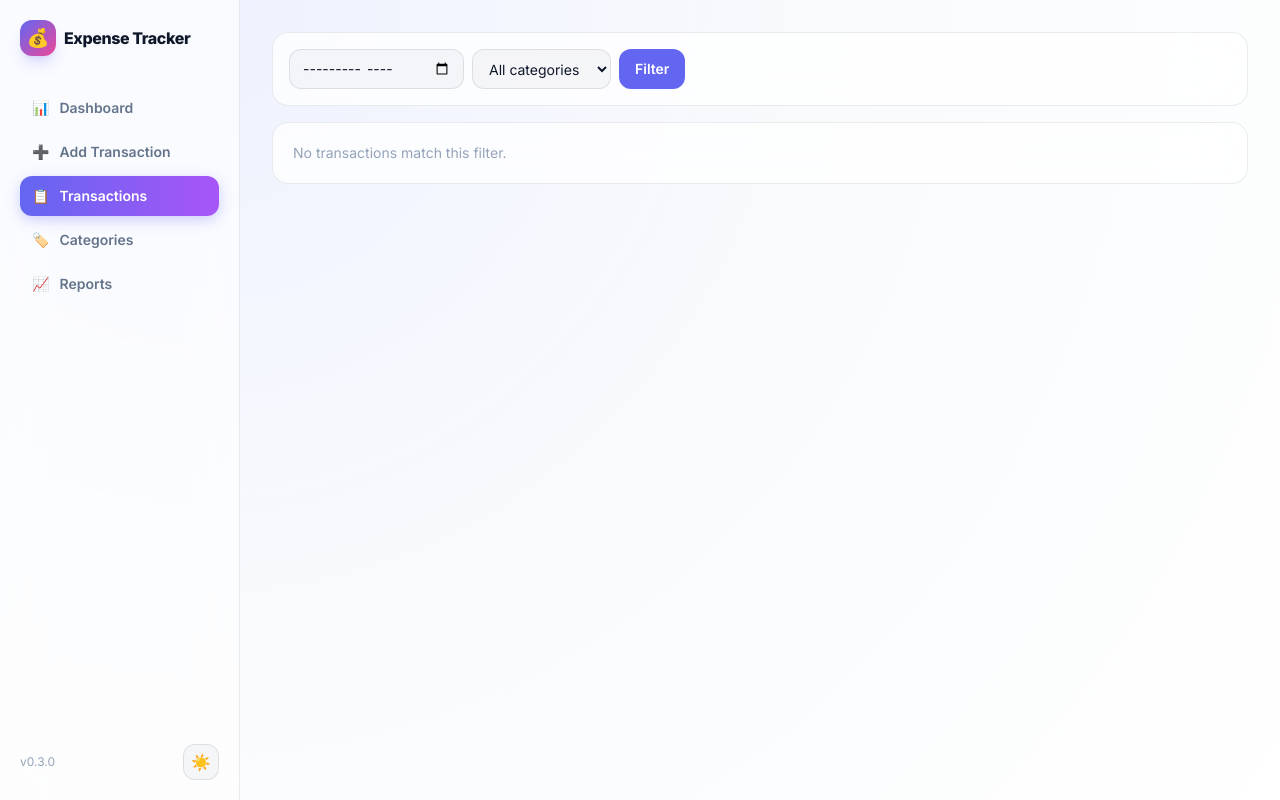
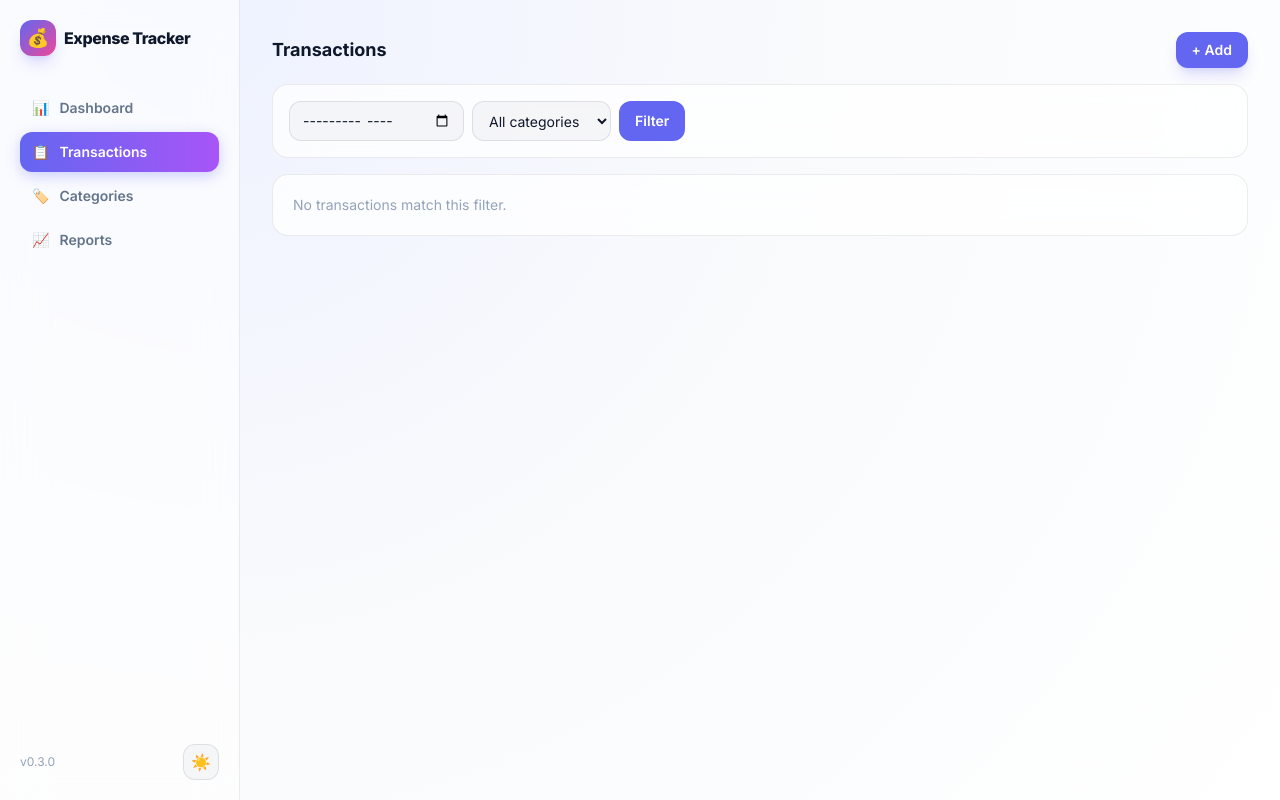
Before and after one commit to chhunlay/expense-tracker, a Flask app: page /transactions in a window 1280 px wide. Run offline with Flask 3, Linux system fonts and the light colour scheme; data comes from the database, SQL or seed files in the repository; data that the repository does not hold is empty; some libraries are stand-ins or nearby versions.

Commit message:
refactor: fold Add into the Transactions page instead of its own nav item
Removed the standalone 'Add Transaction' sidebar/nav entry - the
Transactions page now has its own '+ Add' button in the header, and
saving a new transaction redirects back to Transactions instead of the
Dashboard. The /add and /edit/<id> routes still exist and work exactly
the same; they just highlight 'Transactions' as the active nav item now
instead of having (or lacking) their own.

```diff
--- a/app.py
+++ b/app.py
@@ -172,7 +172,7 @@ def add_transaction():
         conn.commit()
         conn.close()
         flash("Transaction added", "success")
-        return redirect(url_for("dashboard"))
+        return redirect(url_for("transactions"))
 
     categories = conn.execute("SELECT * FROM categories ORDER BY name").fetchall()
     conn.close()
--- a/templates/base.html
+++ b/templates/base.html
@@ -12,13 +12,19 @@
 </head>
 <body class="min-h-screen">
 
+{# Add/Edit live under the Transactions page (its own "+ Add" button),
+   not as separate nav entries - their endpoints still highlight
+   "Transactions" as active so the sidebar doesn't go blank while on
+   either of them. #}
 {% set nav_items = [
     ('dashboard', url_for('dashboard'), '📊', 'Dashboard'),
-    ('add_transaction', url_for('add_transaction'), '➕', 'Add Transaction'),
     ('transactions', url_for('transactions'), '📋', 'Transactions'),
     ('categories_view', url_for('categories_view'), '🏷️', 'Categories'),
     ('reports', url_for('reports'), '📈', 'Reports'),
 ] %}
+{% set nav_active_endpoints = {
+    'transactions': ['transactions', 'add_transaction', 'edit_transaction'],
+} %}
 
 <div class="flex min-h-screen">
 
@@ -34,7 +40,7 @@
 
         <nav class="flex flex-col gap-1">
             {% for endpoint, href, icon, label in nav_items %}
-            <a href="{{ href }}" class="sidebar-link {{ 'active' if request.endpoint == endpoint }} flex items-center gap-2.5 px-3 py-2.5 rounded-xl text-sm font-semibold">
+            <a href="{{ href }}" class="sidebar-link {{ 'active' if request.endpoint in nav_active_endpoints.get(endpoint, [endpoint]) }} flex items-center gap-2.5 px-3 py-2.5 rounded-xl text-sm font-semibold">
                 <span>{{ icon }}</span> {{ label }}
             </a>
             {% endfor %}
@@ -71,7 +77,7 @@
                 </div>
                 <nav class="glass-card rounded-2xl p-1.5 flex gap-1 overflow-x-auto">
                     {% for endpoint, href, icon, label in nav_items %}
-                    <a href="{{ href }}" class="nav-link {{ 'active' if request.endpoint == endpoint }} px-3 py-2 rounded-xl text-sm font-semibold whitespace-nowrap">{{ label }}</a>
+                    <a href="{{ href }}" class="nav-link {{ 'active' if request.endpoint in nav_active_endpoints.get(endpoint, [endpoint]) }} px-3 py-2 rounded-xl text-sm font-semibold whitespace-nowrap">{{ label }}</a>
                     {% endfor %}
                 </nav>
             </div>
--- a/templates/transactions.html
+++ b/templates/transactions.html
@@ -1,6 +1,14 @@
 {% extends "base.html" %}
 {% block title %}Transactions - Expense Tracker{% endblock %}
 {% block content %}
+
+<div class="flex items-center justify-between mb-4">
+    <h2 class="font-bold text-lg">Transactions</h2>
+    <a href="{{ url_for('add_transaction') }}"
+       class="action-btn bg-indigo-500 hover:bg-indigo-400 text-white font-semibold px-4 py-2 rounded-xl text-sm shadow-lg shadow-indigo-500/20">
+        + Add
+    </a>
+</div>
 
 <div class="glass-card rounded-2xl p-4 mb-4">
     <form method="get" class="flex flex-wrap gap-2">
```
